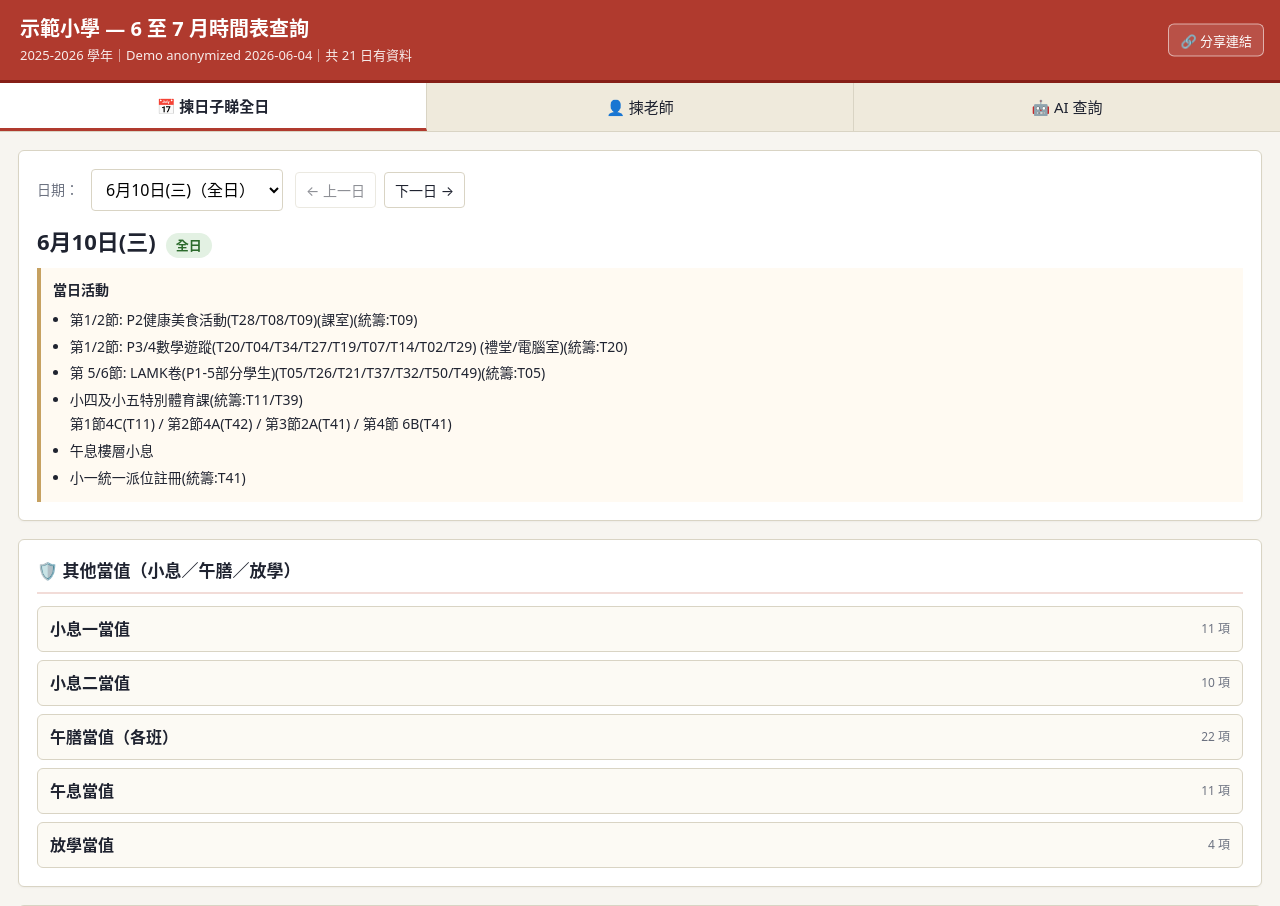
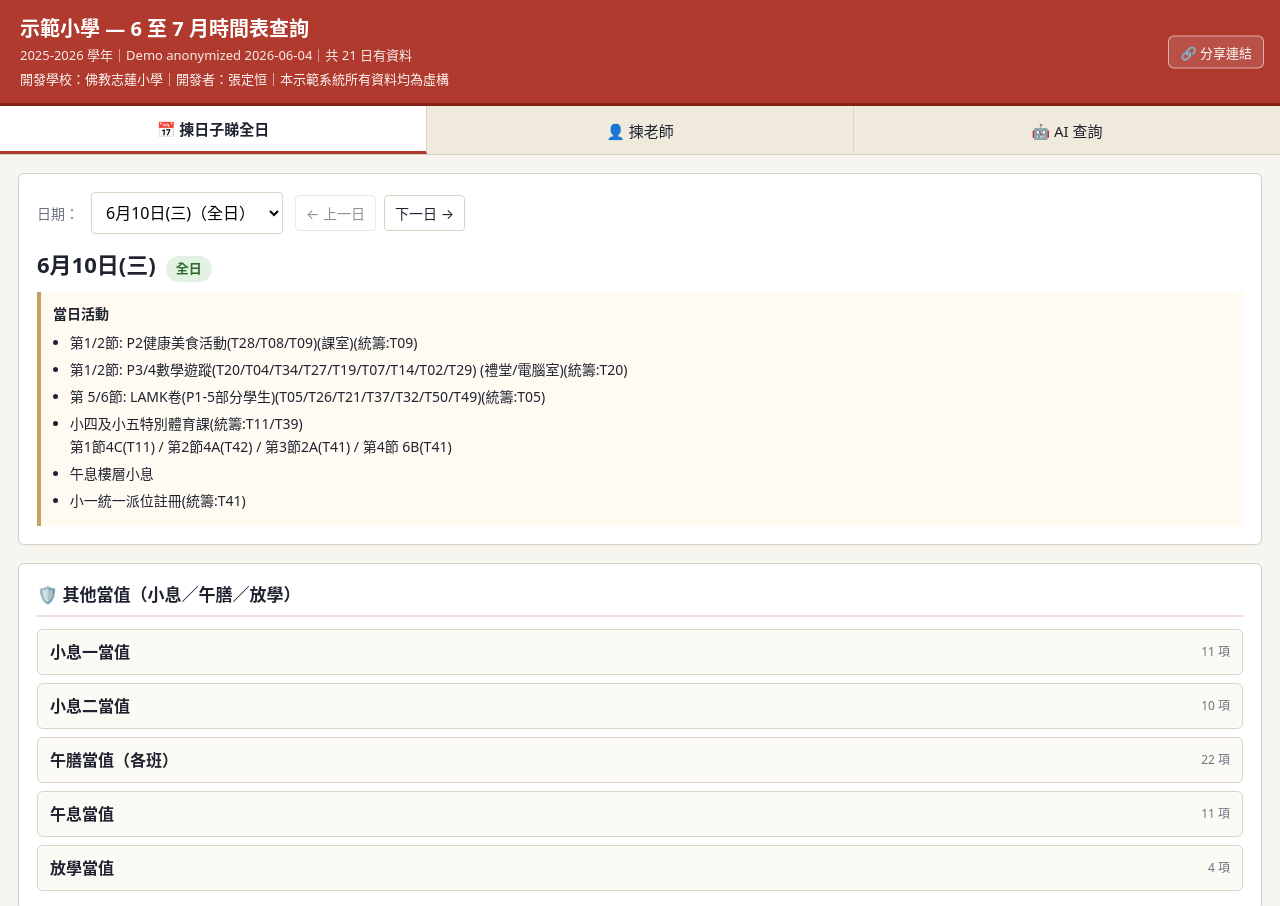
Before and after one commit to chilinbpscth/school-timetable-2026, a plain HTML site: page index.html in a window 1280 px wide. Shown: the top 906 px of the page. Drawn offline with Linux system fonts and the light colour scheme.

Commit message:
Add demo attribution header

```diff
--- a/index.html
+++ b/index.html
@@ -45,6 +45,11 @@
   header.appbar .sub {
     font-size: 13px; opacity: 0.9; margin-top: 2px;
   }
+  header.appbar .demo-note {
+    font-size: 13px;
+    opacity: 0.95;
+    margin-top: 4px;
+  }
   .appbar-actions {
     position: absolute;
     right: 16px;
@@ -598,6 +603,7 @@
   <div class="appbar-inner">
     <h1>示範小學 — 6 至 7 月時間表查詢</h1>
     <div class="sub" id="meta-sub"></div>
+    <div class="demo-note">開發學校：佛教志蓮小學｜開發者：張定恒｜本示範系統所有資料均為虛構</div>
     <div class="appbar-actions">
       <button id="share-link-btn" type="button" title="複製目前畫面嘅分享連結">🔗 分享連結</button>
     </div>
```
Also changed, not shown: template.html (+6 -0 lines).
